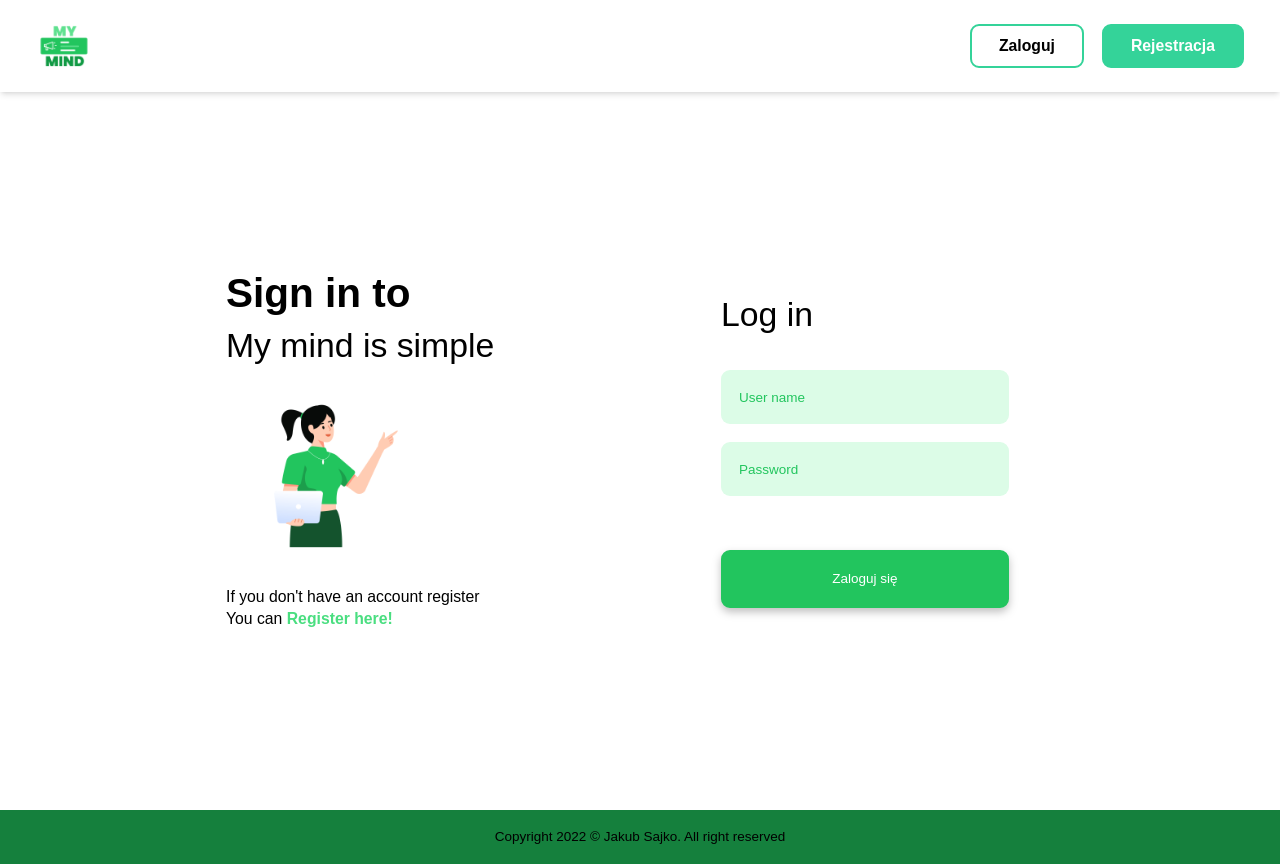
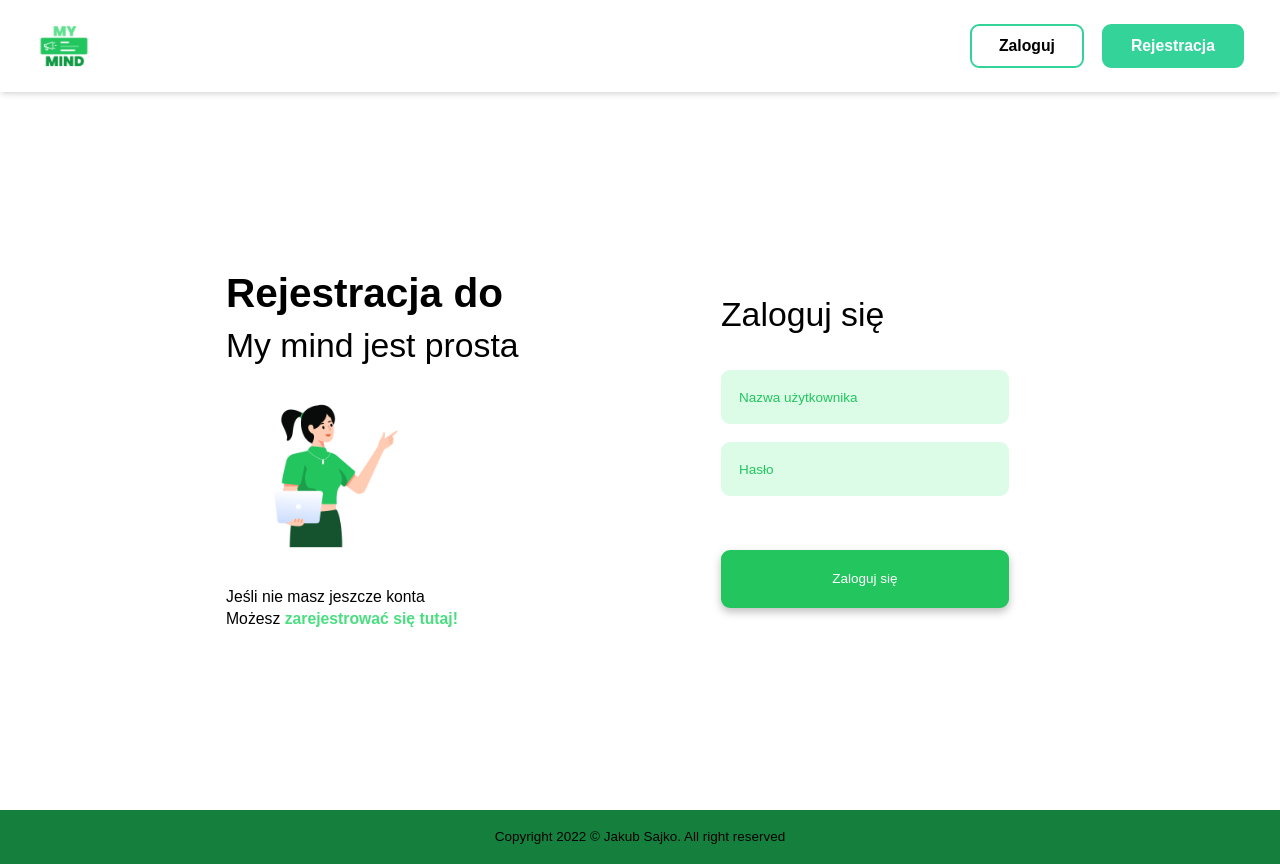
Before and after one commit to JAKUBSAJKO/My-Mind, a React (Create React App) app: page /login in a window 1280 px wide. Built offline with nearby package versions, Linux system fonts and the light colour scheme.

Commit message:
[TASK-030]: Change language for all text in application.

```diff
--- a/src/components/LoginForm.tsx
+++ b/src/components/LoginForm.tsx
@@ -53,18 +53,18 @@ const LoginForm: FC = () => {
 
   return (
     <form onSubmit={handleSubmit(onSubmit)} className="flex flex-col">
-      <h1 className="text-3xl font-medium mb-8">Log in</h1>
+      <h1 className="text-3xl font-medium mb-8">Zaloguj się</h1>
       <input
         type="text"
         {...register("login", { required: "Login jest wymagany" })}
-        placeholder="User name"
+        placeholder="Nazwa użytkownika"
         className="h-12 w-64 rounded-lg bg-green-100 text-xs placeholder-green-500 px-4 focus:border-none mb-4"
       />
       <input
         type="password"
         autoComplete="off"
         {...register("password", { required: "Hasło jest wymagany" })}
-        placeholder="Password"
+        placeholder="Hasło"
         className="h-12 w-64 rounded-lg bg-green-100 text-xs placeholder-green-500 px-4 focus:border-none mb-12"
       />
       <p>{errors.login?.message}</p>
--- a/src/components/SignUpForm.tsx
+++ b/src/components/SignUpForm.tsx
@@ -44,26 +44,26 @@ const SignUpForm: FC<Props> = ({ setOpenModal }) => {
 
   return (
     <form onSubmit={handleSubmit(onSubmit)} className="flex flex-col">
-      <h1 className="text-xl font-medium mb-6">Sign up</h1>
+      <h1 className="text-xl font-medium mb-6">Zarejestruj się</h1>
       <input
         type="text"
         autoComplete="off"
         {...register("name", { required: "Podaj imię" })}
-        placeholder="Enter name"
+        placeholder="Podaj imię"
         className="h-10 w-64 rounded-lg bg-green-100 text-xs placeholder-green-500 px-4 focus:border-none mb-4"
       />
       <input
         type="text"
         autoComplete="off"
         {...register("surname", { required: "Podaj nazwisko" })}
-        placeholder="Enter surname"
+        placeholder="Podaj nazwisko"
         className="h-10 w-64 rounded-lg bg-green-100 text-xs placeholder-green-500 px-4 focus:border-none mb-4"
       />
       <input
         type="text"
         autoComplete="off"
         {...register("login", { required: "Podaj login" })}
-        placeholder="Create login"
+        placeholder="Stwórz login"
         className="h-10 w-64 rounded-lg bg-green-100 text-xs placeholder-green-500 px-4 focus:border-none mb-4"
       />
       <input
@@ -73,10 +73,10 @@ const SignUpForm: FC<Props> = ({ setOpenModal }) => {
           required: "Podaj hasło",
           minLength: {
             value: 4,
-            message: "Min length is 4",
+            message: "Minimalna długość hasła wynosi 4",
           },
         })}
-        placeholder="Password"
+        placeholder="Podaj hasło"
         className="h-10 w-64 rounded-lg bg-green-100 text-xs placeholder-green-500 px-4 focus:border-none mb-4"
       />
       <div className="flex flex-col mx-4 text-red-500 text-xs">
@@ -88,7 +88,7 @@ const SignUpForm: FC<Props> = ({ setOpenModal }) => {
       </div>
       <input
         type="submit"
-        value="Zarejestruj"
+        value="Zarejestruj się"
         className="w-64 border-2 border-green-500 rounded-lg py-4 text-center bg-green-500 text-white text-xs drop-shadow-button cursor-pointer transition-all hover:scale-110"
       />
     </form>
--- a/src/pages/Login.tsx
+++ b/src/pages/Login.tsx
@@ -9,19 +9,19 @@ const Login: FC = () => {
   return (
     <div className="w-full flex flex-col justify-center items-center px-4 py-16 gap-12 sm:gap-16 lg:h-[calc(100vh-82.5px)] lg:flex-row lg:px-36 lg:py-0 xl:max-w-5xl xl:mx-auto">
       <div className="basis-1/2 flex flex-col">
-        <h1 className="text-4xl font-semibold mb-2">Sign in to</h1>
-        <h2 className="text-3xl font-medium">My mind is simple</h2>
+        <h1 className="text-4xl font-semibold mb-2">Rejestracja do</h1>
+        <h2 className="text-3xl font-medium">My mind jest prosta</h2>
         <img
           src={loginCharacter}
           alt="Login Character"
           width={220}
           className="self-center md:self-start"
         />
-        <p className="text-sm">If you don't have an account register</p>
+        <p className="text-sm">Jeśli nie masz jeszcze konta</p>
         <p className="text-sm">
-          You can{" "}
+          Możesz{" "}
           <Link to={routes.signUp} className="text-green-400 font-semibold">
-            Register here!
+            zarejestrować się tutaj!
           </Link>
         </p>
       </div>
```
